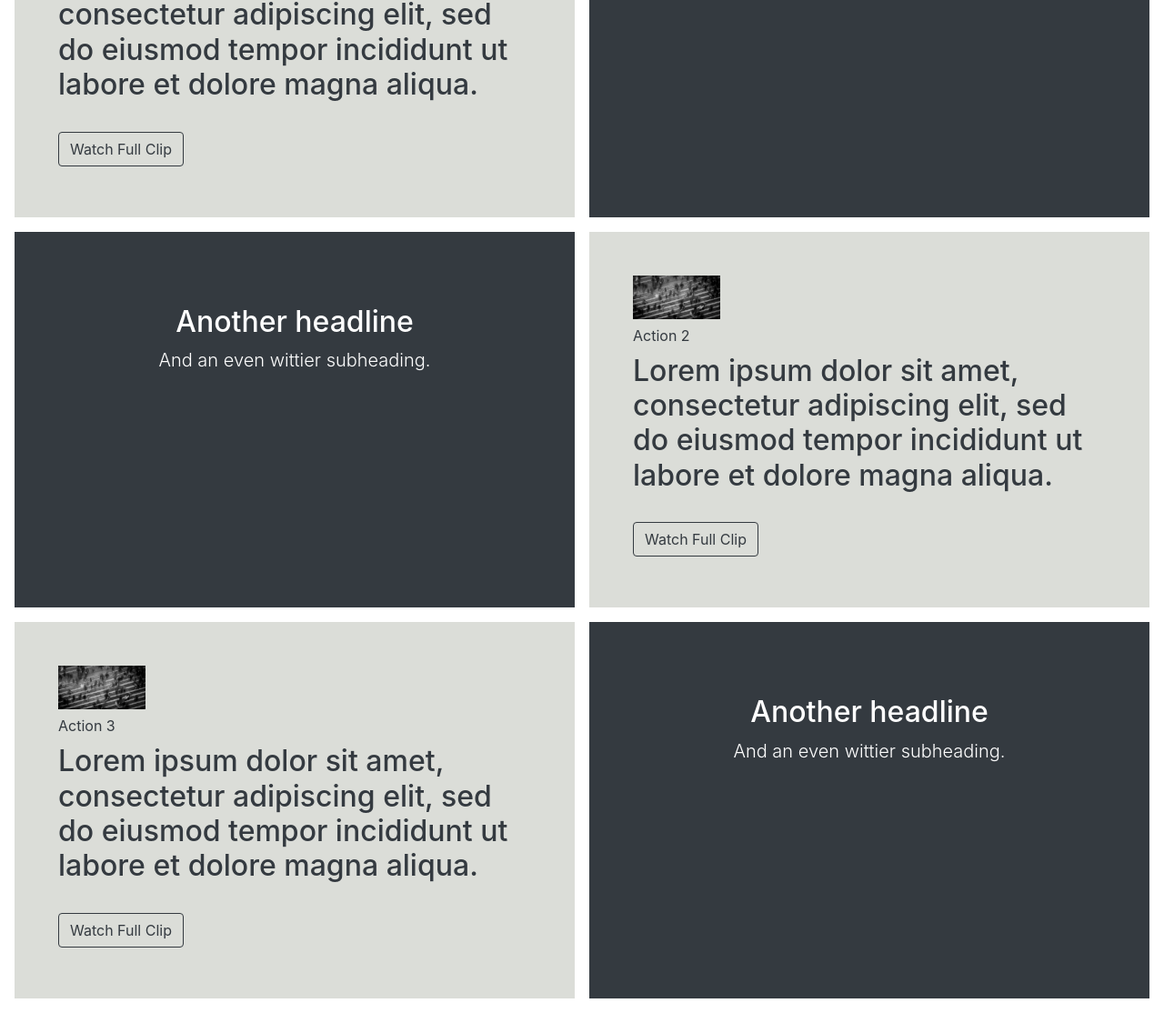
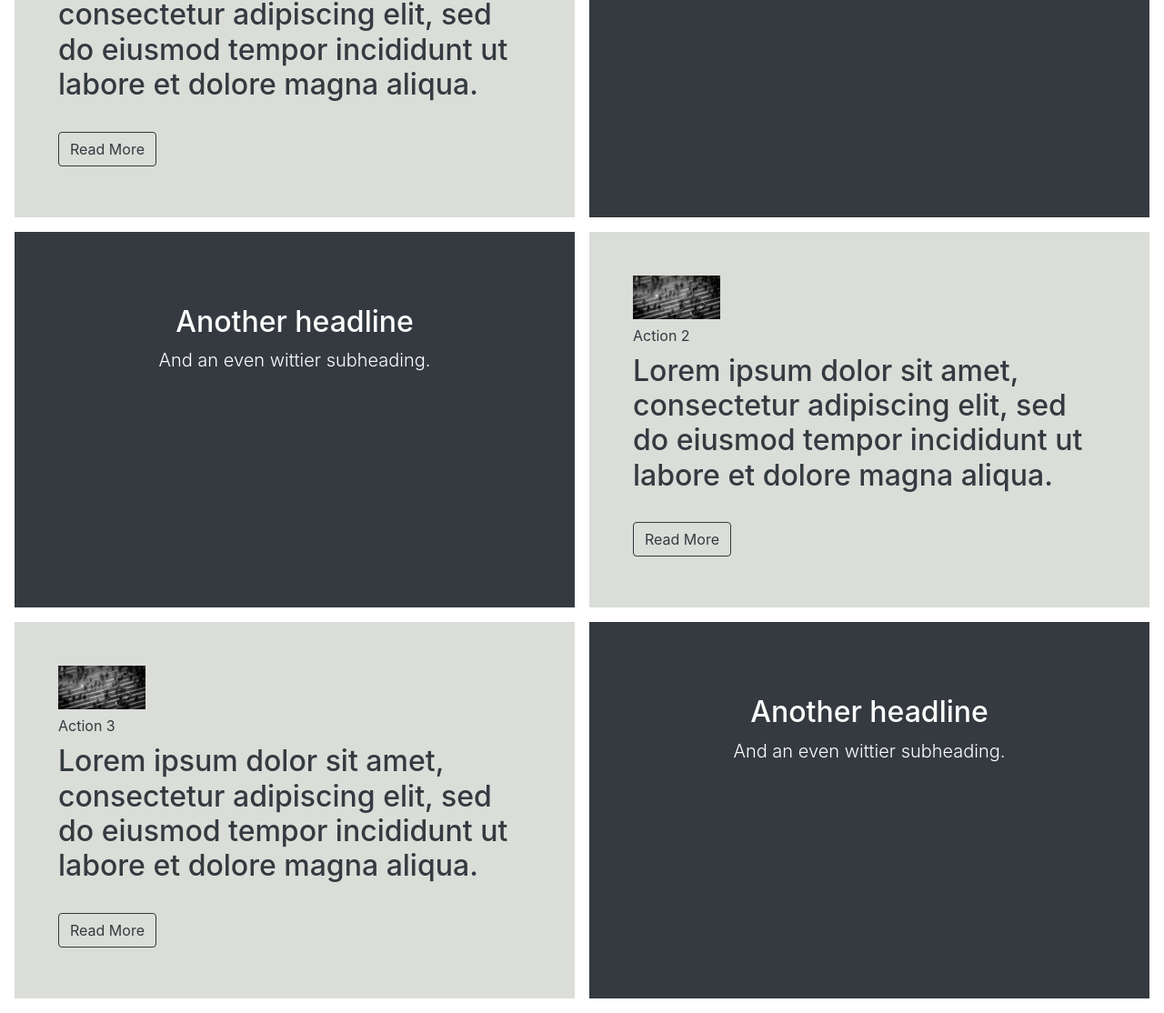
Before and after one commit to PeperoJo/the-next-normal, a plain HTML site: page index.html in a window 1280 px wide. Shown: the part 1285-2399 px from the top of the page at 91% size. Drawn offline with nearby package versions, Linux system fonts and the light colour scheme; files whose address does not match are found by name.

Commit message:
Update index.html

```diff
--- a/index.html
+++ b/index.html
@@ -146,7 +146,7 @@
           Lorem ipsum dolor sit amet, consectetur adipiscing elit, sed do eiusmod tempor incididunt ut labore et dolore magna aliqua.
         </h2>
         <div class="banner-link">
-          <button type="button" class="btn btn-outline-dark">Watch Full Clip</button>
+          <button type="button" class="btn btn-outline-dark">Read More</button>
         </div>
       </div>
 
@@ -181,7 +181,7 @@
           Lorem ipsum dolor sit amet, consectetur adipiscing elit, sed do eiusmod tempor incididunt ut labore et dolore magna aliqua.
         </h2>
         <div class="banner-link">
-          <button type="button" class="btn btn-outline-dark">Watch Full Clip</button>
+          <button type="button" class="btn btn-outline-dark">Read More</button>
         </div>
       </div>
 
@@ -203,7 +203,7 @@
           Lorem ipsum dolor sit amet, consectetur adipiscing elit, sed do eiusmod tempor incididunt ut labore et dolore magna aliqua.
         </h2>
         <div class="banner-link">
-          <button type="button" class="btn btn-outline-dark">Watch Full Clip</button>
+          <button type="button" class="btn btn-outline-dark">Read More</button>
         </div>
       </div>
 
```
